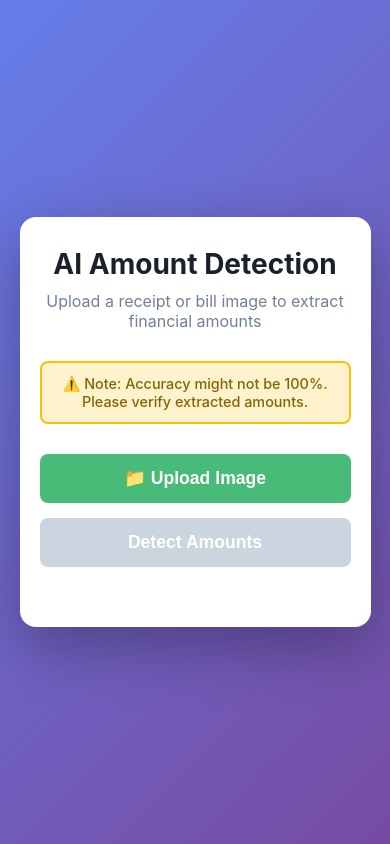
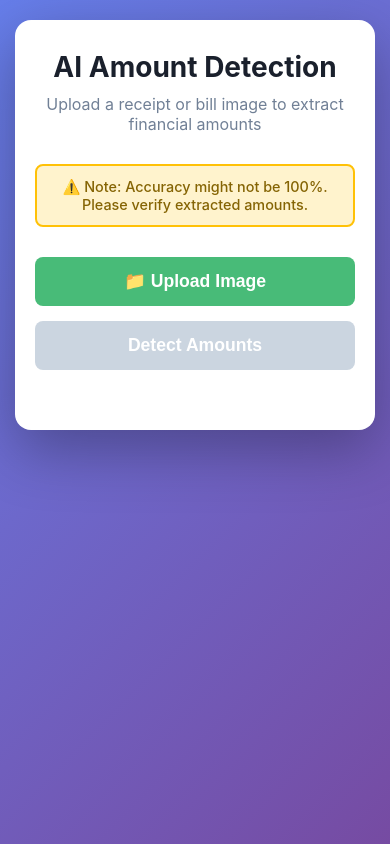
Before and after one commit to Rahul-069/AI-Powered-Amount-Detection, a website: page public/index.html in a window 390 px wide. Drawn offline with Linux system fonts and the light colour scheme.

Commit message:
Update style.css

```diff
--- a/public/style.css
+++ b/public/style.css
@@ -1,7 +1,6 @@
 /* Prevent layout shift from scrollbar */
 html {
     overflow-y: scroll;
-    width: 100%;
 }
 
 * {
@@ -11,28 +10,20 @@ html {
 }
 
 body {
-    margin: 0;
-    padding: 0;
-    width: 100%;
-    min-width: 100vw;
     font-family: -apple-system, BlinkMacSystemFont, 'Segoe UI', Roboto, Oxygen, Ubuntu, Cantarell, sans-serif;
     background: linear-gradient(135deg, #667eea 0%, #764ba2 100%);
     min-height: 100vh;
-    display: flex;
-    align-items: center;
-    justify-content: center;
+    padding: 40px 0;
 }
 
 .container {
     max-width: 600px;
-    width: 90%;
-    min-width: 300px;
+    width: calc(100vw - 40px);
     background: white;
     border-radius: 16px;
     padding: 40px;
     box-shadow: 0 20px 60px rgba(0, 0, 0, 0.3);
-    margin: 40px 20px;
-    position: relative;
+    margin: 0 auto;
 }
 
 header {
@@ -267,10 +258,13 @@ h1 {
 }
 
 @media (max-width: 768px) {
+    body {
+        padding: 20px 0;
+    }
+
     .container {
-        width: 90%;
+        width: calc(100vw - 30px);
         padding: 30px 20px;
-        margin: 20px auto;
     }
 
     h1 {
```
